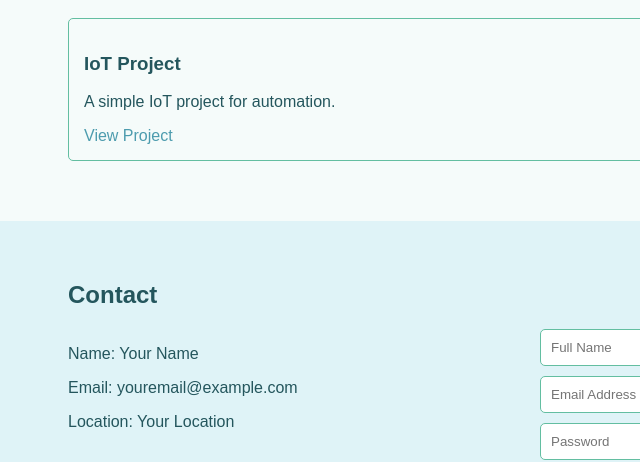
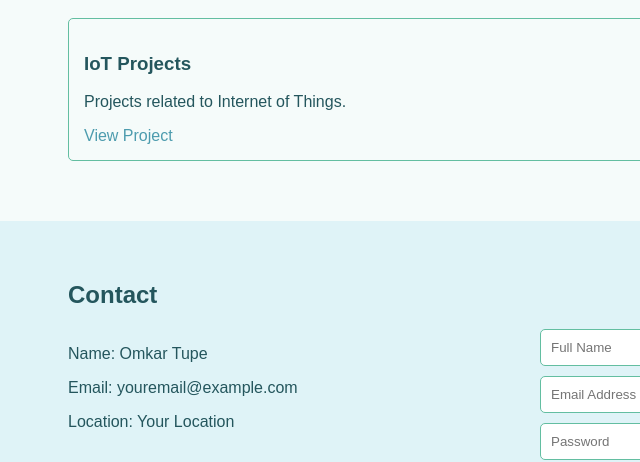
Before and after one commit to omkar-tupe483/Omkar-Tupe-Portfolio-, a plain HTML site: page index.html in a window 1280 px wide. Shown: the part 1325-1787 px from the top of the page, 12-652 px from the left. Drawn offline with Linux system fonts and the light colour scheme.

Commit message:
error change

```diff
--- a/index.html
+++ b/index.html
@@ -56,8 +56,8 @@
     </div>
 
     <div class="project">
-      <h3>IoT Project</h3>
-      <p>A simple IoT project for automation.</p>
+      <h3>IoT Projects</h3>
+      <p>Projects related to Internet of Things.</p>
       <a href="#">View Project</a>
     </div>
   </section>
@@ -68,7 +68,7 @@
     <div class="contact-box">
 
       <div class="contact-info">
-        <p>Name: Your Name</p>
+        <p>Name: Omkar Tupe</p>
         <p>Email: youremail@example.com</p>
         <p>Location: Your Location</p>
       </div>
```
